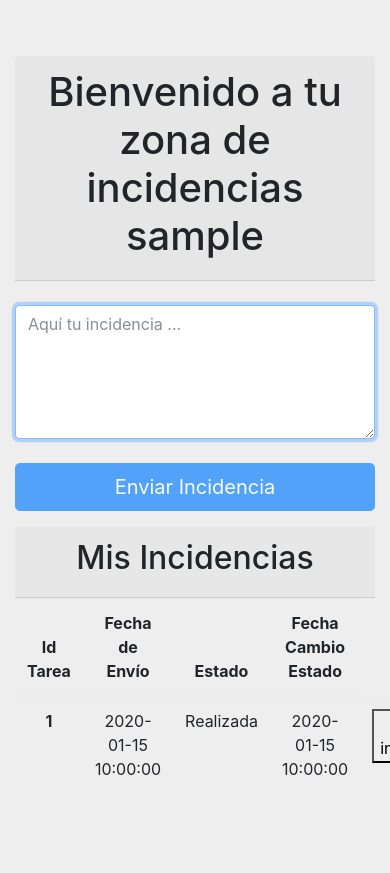
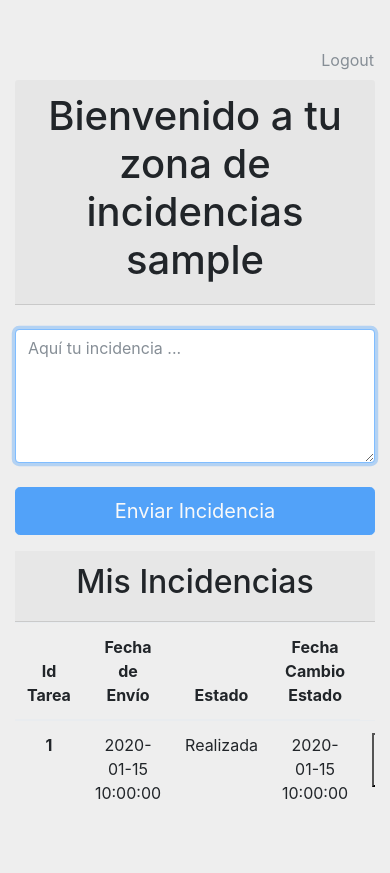
Before and after one commit to WenceCB/Gestor_Incidencias, a PHP site: page /perfiles/usuario.php in a window 390 px wide; the page is wider, and only the part inside the window is pictured. Before the commit the page ends 775 px from the top of that part, so only its background shows below. Run offline with PHP 8.4, Linux system fonts and the light colour scheme; the visitor is signed in with stand-in values (Sample User, id 1); tables that the repository leaves empty or names only in its code hold one stand-in row (values such as "Sample post"); some libraries are stand-ins or nearby versions.

Commit message:
Responsive para tabla

```diff
--- a/html/header-user.html
+++ b/html/header-user.html
@@ -10,17 +10,11 @@
     <script src="//ajax.googleapis.com/ajax/libs/jquery/2.0.3/jquery.min.js"></script> <!-- load jquery via CDN -->
    <script src="../clases/ajax_usuario.js"></script>
 </head>
-<nav class="navbar navbar-expand-lg navbar-light ">
-    <div class="collapse navbar-collapse" id="navbarSupportedContent">
-        <ul class="navbar-nav mr-auto">
-        </ul>
-        <a class="nav-link disabled" href="../clases/logout.php">Logout</a>
-      </div>
-    </nav>
-</nav>
-  <body>
-
-    <div id="contenedor" class="container">
-        <div class="card-header text-center">
-            <h1>Bienvenido a tu zona de incidencias <?php  echo $_SESSION['usuario'] ?></h1>
-          </div>
+<body>
+    <div>
+       <a class="nav-link disabled text-right" href="../clases/logout.php">Logout</a>
+    </div>
+    <div class="container mx-auto">
+      <div class="card-header text-center">
+          <h1>Bienvenido a tu zona de incidencias <?php  echo $_SESSION['usuario'] ?></h1>
+        </div>
--- a/perfiles/admin.php
+++ b/perfiles/admin.php
@@ -12,7 +12,7 @@ else{
         <button name="actualizar" id="b_actualizar" class="btn btn-lg btn-primary btn-block" type="submit">Ver Incidencias</button>
     </form>
     <!-- Formateo de tabla -->
-    <table class="table table-hover text-center" >
+    <table class="table table-hover text-center table-responsive-sm">
       <thead>
         <tr>
           <th scope="col">id</th>
--- a/perfiles/usuario.php
+++ b/perfiles/usuario.php
@@ -20,7 +20,7 @@ else{
       <h2>Mis Incidencias</h2>
     </div>
       <!-- Formateo de tabla -->
-    <table class="table table-hover text-center" >
+      <table class="table table-hover text-center table-responsive-sm">
       <thead>
         <tr>
           <th scope="col">Id Tarea</th>
```
Also changed, not shown: html/header-admin.html (+4 -10 lines).
